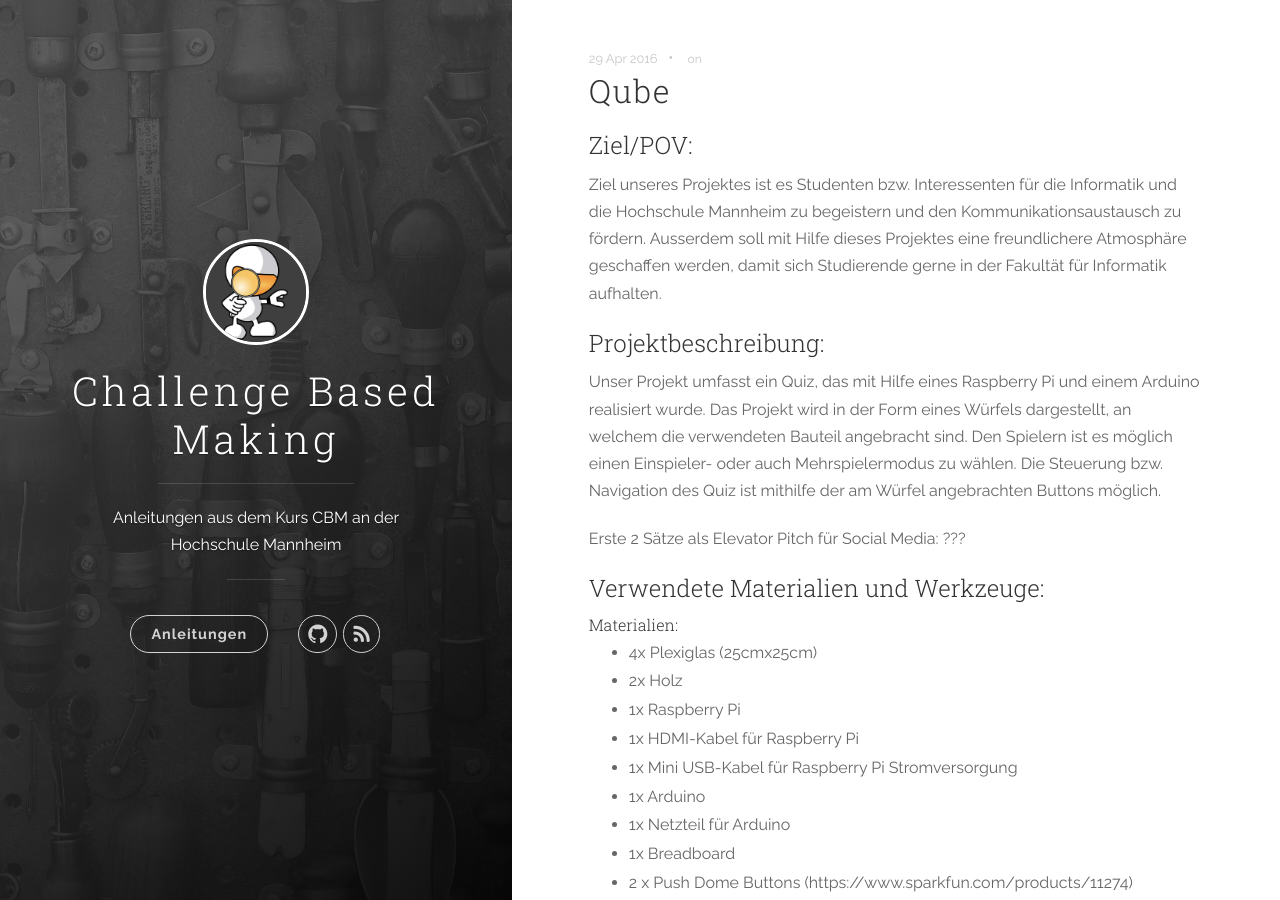
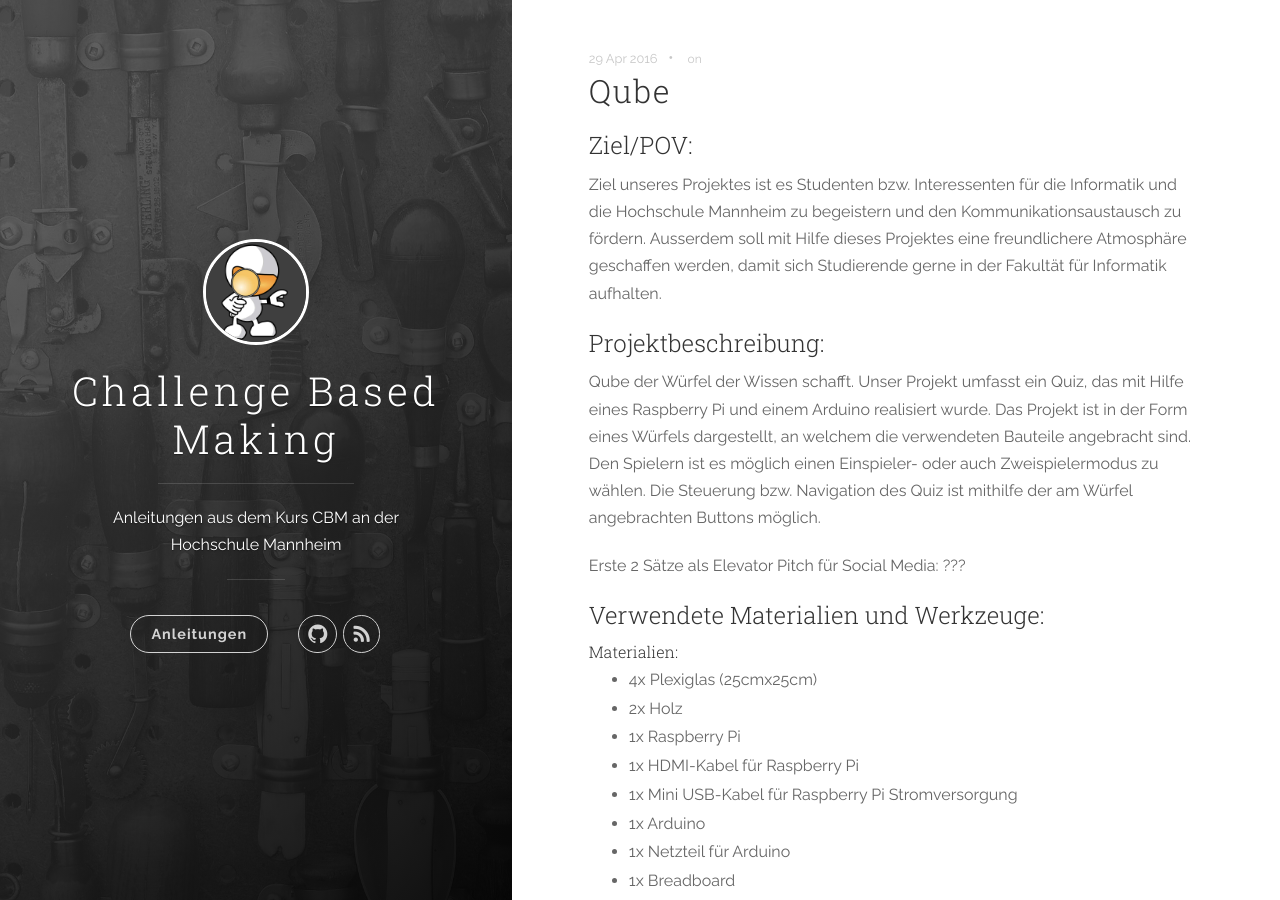
Before and after one commit to cbm-instructions/cbm-instructions.github.io, a Jekyll site: the page built from _posts/2016-06-13-twoandahalfwomen.markdown, in a window 1280 px wide and 900 px high. Built offline with Jekyll 4.4.1, drawn with Linux system fonts in a browser that asks for light colours; nearby versions of some CDN libraries.

Commit message:
Beschreibung aktualisiert

```diff
--- a/_posts/2016-06-13-twoandahalfwomen.markdown
+++ b/_posts/2016-06-13-twoandahalfwomen.markdown
@@ -9,7 +9,7 @@ date:   2016-04-29 15:09:51 +0200
 Ziel unseres Projektes ist es Studenten bzw. Interessenten für die Informatik und die Hochschule Mannheim zu begeistern und den Kommunikationsaustausch zu fördern. Ausserdem soll mit Hilfe dieses Projektes eine  freundlichere Atmosphäre geschaffen werden, damit sich Studierende gerne in der Fakultät für Informatik aufhalten.
 
 ## Projektbeschreibung:
-Unser Projekt umfasst ein Quiz, das mit Hilfe eines Raspberry Pi und einem Arduino realisiert wurde. Das Projekt wird in der Form eines Würfels dargestellt, an welchem die verwendeten Bauteil angebracht sind. Den Spielern ist es möglich einen Einspieler- oder auch Mehrspielermodus zu wählen. Die Steuerung bzw. Navigation des Quiz ist mithilfe der am Würfel angebrachten Buttons möglich.
+Qube der Würfel der Wissen schafft. Unser Projekt umfasst ein Quiz, das mit Hilfe eines Raspberry Pi und einem Arduino realisiert wurde. Das Projekt ist in der Form eines Würfels dargestellt, an welchem die verwendeten Bauteile angebracht sind. Den Spielern ist es möglich einen Einspieler- oder auch Zweispielermodus zu wählen. Die Steuerung bzw. Navigation des Quiz ist mithilfe der am Würfel angebrachten Buttons möglich.
 
 Erste 2 Sätze als Elevator Pitch für Social Media:
 ???
```
